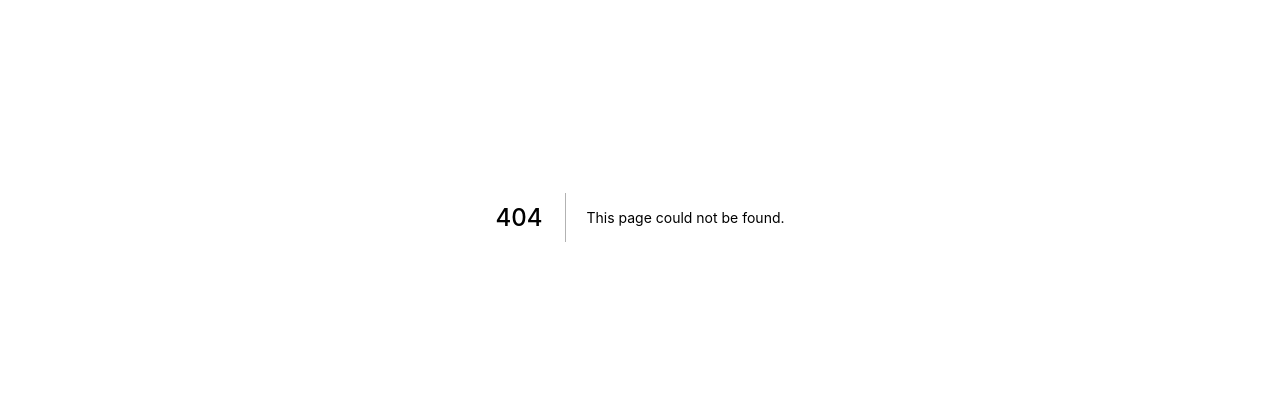
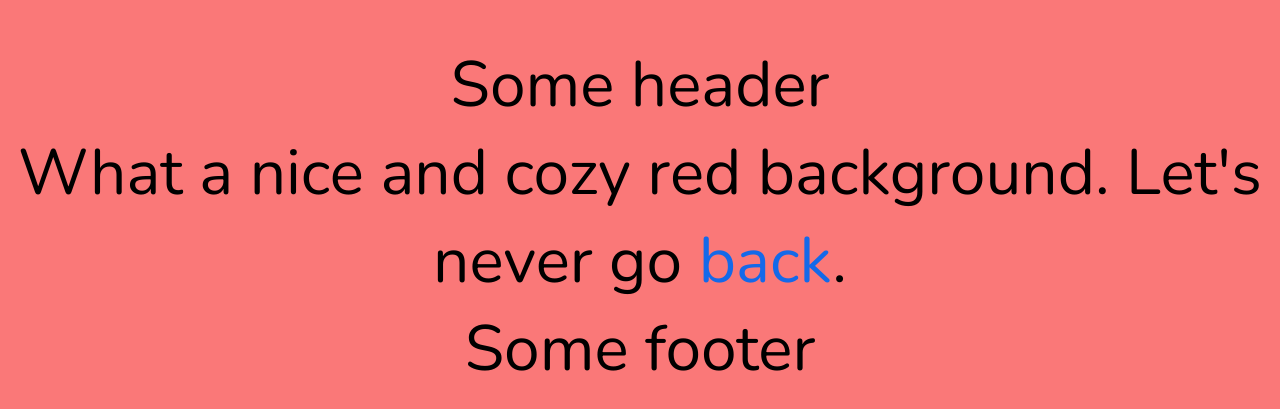
Before and after one commit to robahl/robban.dev, a Next.js app: page /red in a window 1280 px wide. Before the commit this address had no page. Shown: the part 183-592 px from the top of the page. Built offline with nearby package versions, Linux system fonts and the light colour scheme.

Commit message:
The cozy red background

```diff
--- a/components/layout.js
+++ b/components/layout.js
@@ -1,10 +1,11 @@
 import React from 'react';
+import cn from 'classnames';
 import Head from 'next/head';
 import styles from '../styles/Layout.module.css';
 
-export default function Layout({ children, title }) {
+export default function Layout({ children, title, className }) {
   return (
-    <div className={styles.container}>
+    <div className={cn(styles.container, className)}>
       <Head>
         <title>{title}</title>
         <link rel="preconnect" href="https://fonts.gstatic.com" />
--- a/package.json
+++ b/package.json
@@ -8,6 +8,7 @@
     "start": "next start"
   },
   "dependencies": {
+    "classnames": "^2.2.6",
     "next": "10.0.5",
     "react": "17.0.1",
     "react-dom": "17.0.1"
--- /dev/null
+++ b/pages/red.js
@@ -0,0 +1,14 @@
+import Link from 'next/link';
+import Layout from '../components/layout';
+import styles from '../styles/Red.module.css';
+
+export default function Red() {
+  return (
+    <Layout
+      title="So nice and calm red background"
+      className={styles.background}>
+      What a nice and cozy red background. Let's never go{' '}
+      <Link href="/">back</Link>.
+    </Layout>
+  );
+}
--- a/styles/Layout.module.css
+++ b/styles/Layout.module.css
@@ -7,4 +7,5 @@
 
   /* Just for test - <3 large text */
   font-size: 4rem;
+  text-align: center;
 }
--- /dev/null
+++ b/styles/Red.module.css
@@ -0,0 +1,3 @@
+.background {
+  background-color: #fa7878;
+}
--- a/styles/globals.css
+++ b/styles/globals.css
@@ -7,8 +7,12 @@ body {
 }
 
 a {
-  color: inherit;
+  color: rgb(20, 105, 233);
   text-decoration: none;
+}
+
+p {
+  margin: 0;
 }
 
 * {
```
Also changed, not shown: pages/index.js (+9 -1 lines), 1 other file (tests, documents, lock files or other folders).
